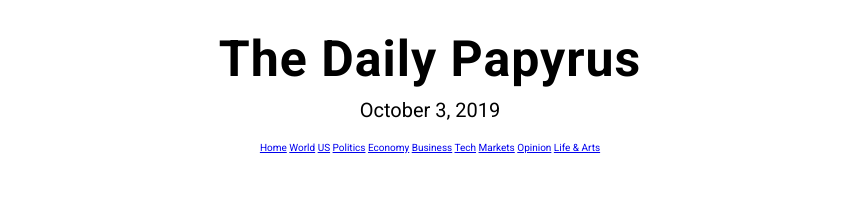
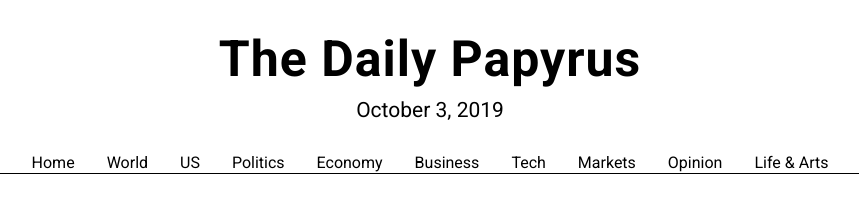
Before and after one commit to marselgray/thedailypapyrus, a website: page index.html in a window 1280 px wide. Shown: the whole page, without its empty margins (210-1069 px from the left). Drawn offline with Linux system fonts and the light colour scheme.

Commit message:
Header: navigation styles

```diff
--- a/index.html
+++ b/index.html
@@ -16,16 +16,16 @@
 		<h5 class="header--date" id='date'></h5>
 
 		<nav class="nav">
-			<a href="#" class="nav--item">Home</a>
-			<a href="#" class="nav--item">World</a>
-			<a href="#" class="nav--item">US</a>
-			<a href="#" class="nav--item">Politics</a>
-			<a href="#" class="nav--item">Economy</a>
-			<a href="#" class="nav--item">Business</a>
-			<a href="#" class="nav--item">Tech</a>
-			<a href="#" class="nav--item">Markets</a>
-			<a href="#" class="nav--item">Opinion</a>
-			<a href="#" class="nav--item">Life & Arts</a>
+			<div href="#" class="nav--item">Home</div>
+			<div href="#" class="nav--item">World</div>
+			<div href="#" class="nav--item">US</div>
+			<div href="#" class="nav--item">Politics</div>
+			<div href="#" class="nav--item">Economy</div>
+			<div href="#" class="nav--item">Business</div>
+			<div href="#" class="nav--item">Tech</div>
+			<div href="#" class="nav--item">Markets</div>
+			<div href="#" class="nav--item">Opinion</div>
+			<div href="#" class="nav--item">Life & Arts</div>
 		</nav>
 	</header>
 
--- a/sass/base/_base.scss
+++ b/sass/base/_base.scss
@@ -26,3 +26,4 @@ body{
 
 $white: #fff;
 $black: #000;
+$grey: #D3D3D3;
--- a/sass/components/_header.scss
+++ b/sass/components/_header.scss
@@ -1,5 +1,7 @@
 .header{
 	text-align: center;
+	font-size: 1.6rem;
+	border-bottom: 1px solid $black;
 
 	&--title{
 		font-size: 5rem;
@@ -8,11 +10,37 @@
 	}
 
 	&--date{
-		font-size: 2rem;
+		font-size: 2.1rem;
 		font-weight: 100;
 	}
 }
 
 .nav{
-	padding: 2rem 0;
+	padding: 2rem 0 0 0;
+	display: flex;
+	justify-content: center;
+	flex-direction: row;
+    flex-wrap: wrap;
+	cursor: pointer;
+
+
+	&--item{
+		margin: 0 0.5rem;
+		padding: 1rem 1rem 0 1rem;
+		border: 1px solid transparent;
+		transition: all 0.2s;
+
+		&:hover{
+			background-color: $grey;
+			color: $white;
+			border-top: 1px solid $black;
+			border-right: 1px solid $black;
+			border-left: 1px solid $black;
+		}
+
+		&__link{
+			color: $black;
+			text-decoration: none;
+		}
+	}
 }
```
Also changed, not shown: css/style.css.
